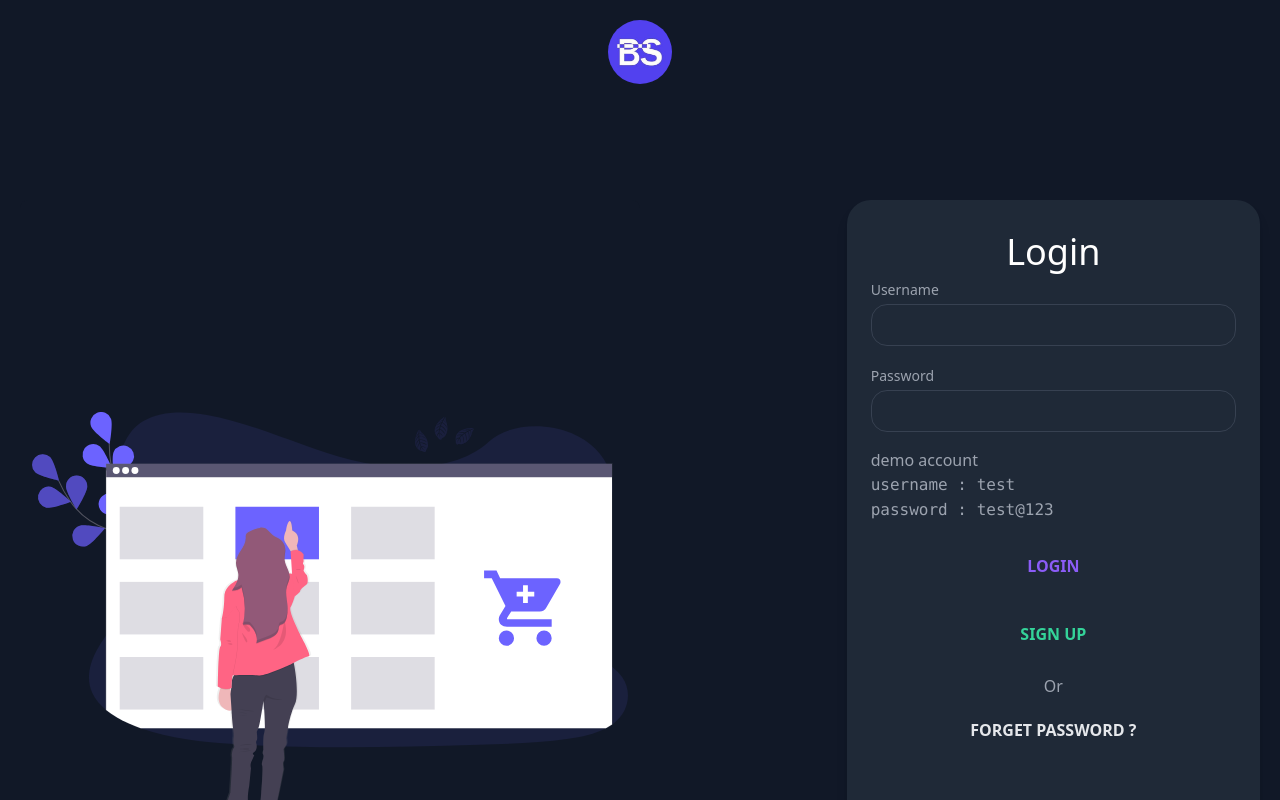
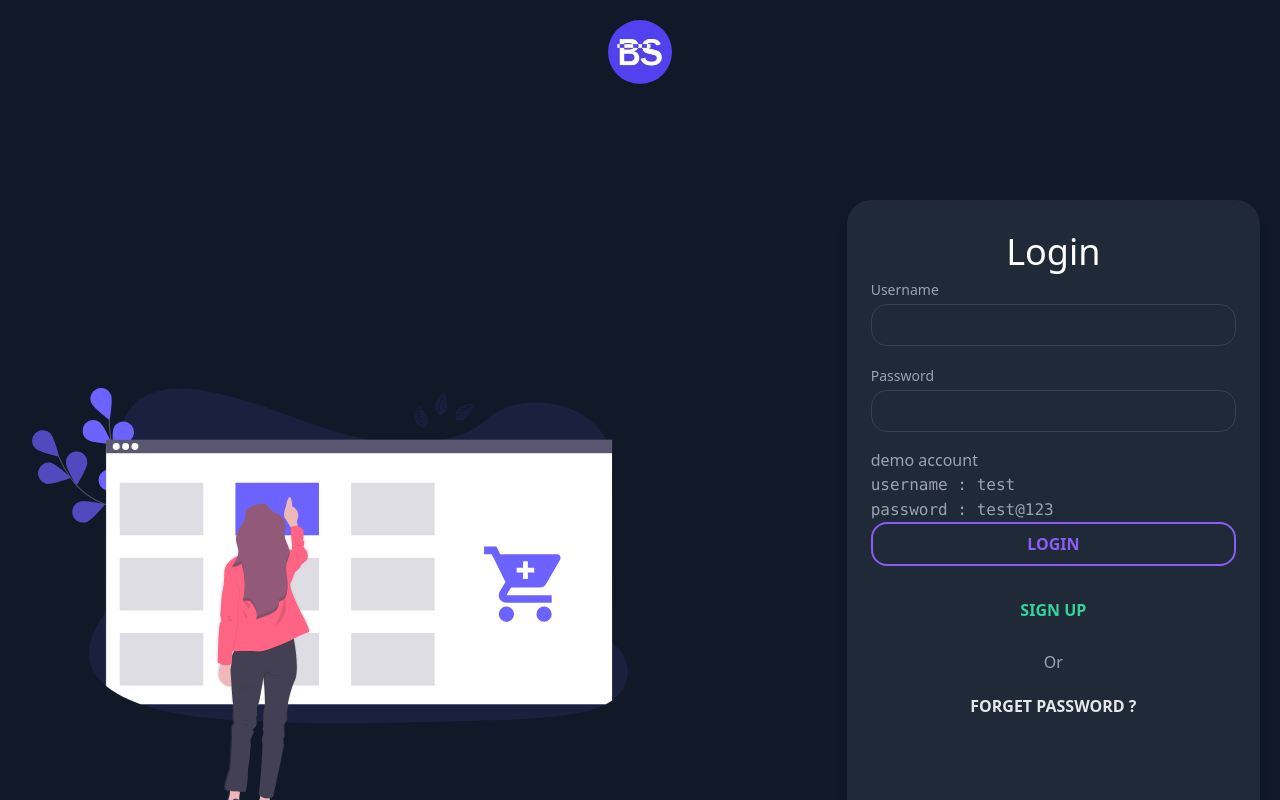
Before and after one commit to PraveenMalethia/basketiya-2, a Nuxt app: page /login in a window 1280 px wide. Shown: the top 800 px of the page. Built offline with nearby package versions, Linux system fonts and the light colour scheme.

Commit message:
Login Button fix

```diff
--- a/pages/login.vue
+++ b/pages/login.vue
@@ -73,22 +73,7 @@
             <code>username : test</code><br>
             <code>password : test@123</code>
           </p>
-          <button
-            class="
-            py-3
-            px-8
-            mt-5
-            btn-primary"
-            @click="submit()"
-          >
-            <spring-spinner
-              v-if="loading"
-              :animation-duration="3000"
-              :size="60"
-              color="#ff1d5e"
-            />
-            Login
-          </button>
+          <Button :click="submit" class-name="btn btn-primary px-3 py-2" text="Login" :loading="loading" />
           <nuxt-link
             class="
             mt-5
```
